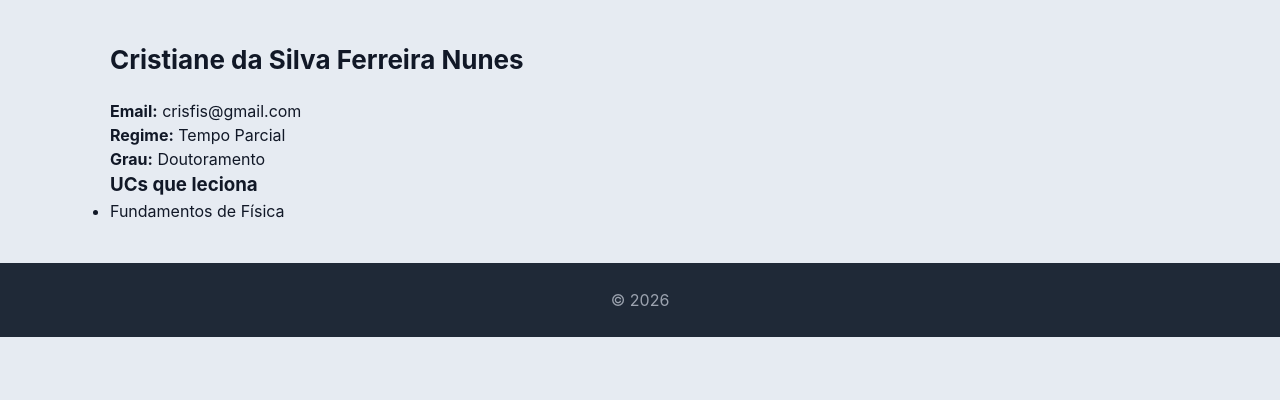
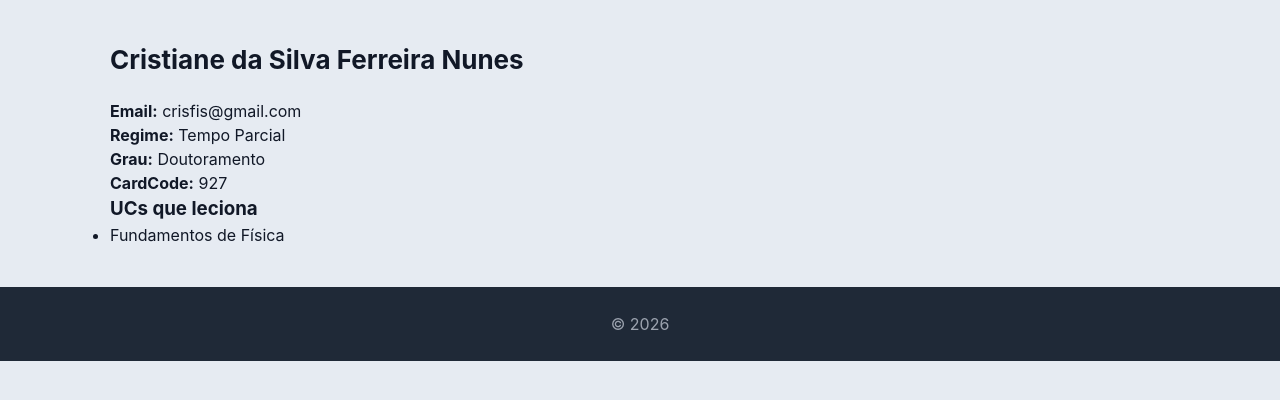
Before and after one commit to Goncalo-Mendes-a22405389/portfolio-web, a Django app: page /portfolio/docentes/1430/ in a window 1280 px wide. Shown: the part 113-513 px from the top of the page. Run offline with Django 5.2, Linux system fonts and the light colour scheme; data comes from the database, SQL or seed files in the repository; both versions use the stored data as it was after the commit.

Commit message:
adicionei o cardcode nos docentes

```diff
--- a/portfolio/templates/portfolio/detalhe_docente.html
+++ b/portfolio/templates/portfolio/detalhe_docente.html
@@ -7,6 +7,7 @@
 <p><strong>Email:</strong> {{ docente.email }}</p>
 <p><strong>Regime:</strong> {{ docente.regimen }}</p>
 <p><strong>Grau:</strong> {{ docente.degree }}</p>
+<p><strong>CardCode:</strong> {{ docente.cardCode }}</p>
 
 {% if docente.pagina_lusofona %}
     <p>
```
Also changed, not shown: db.sqlite3.
